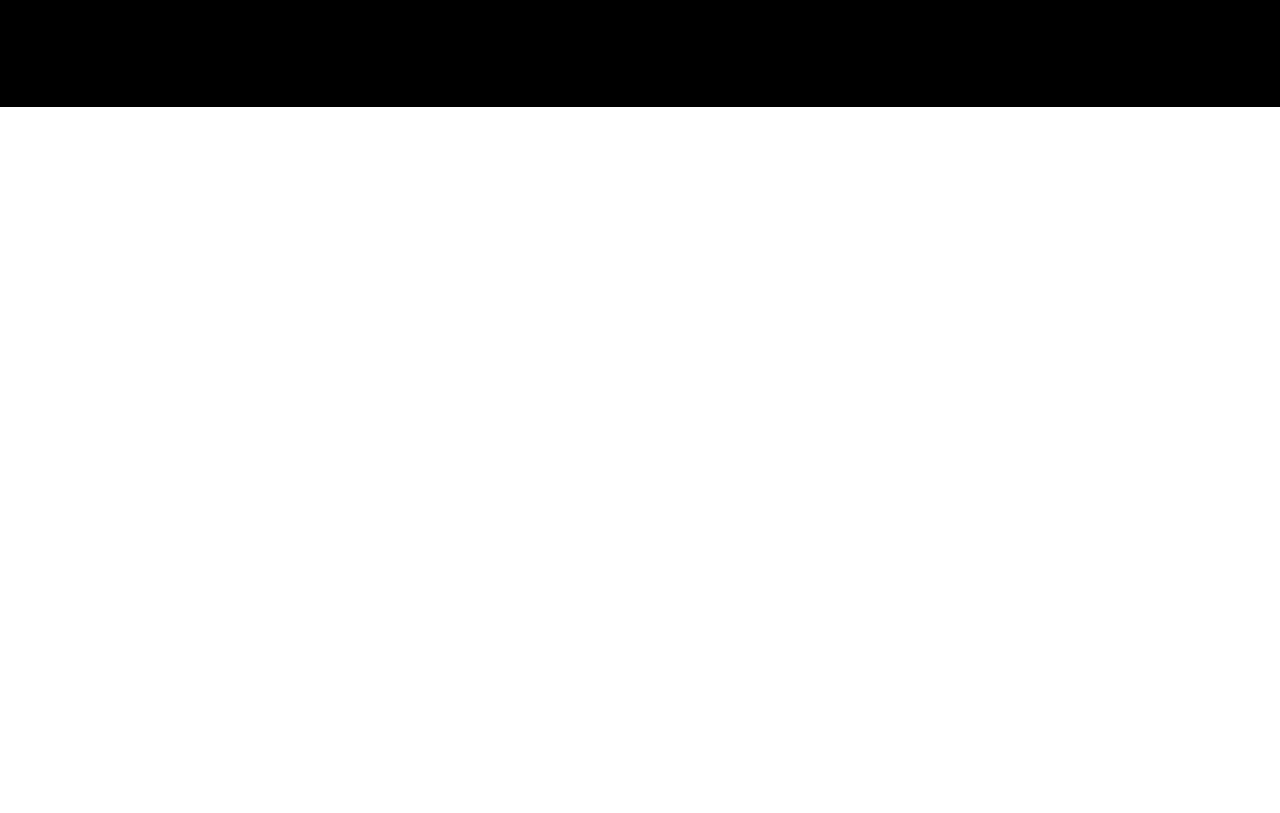
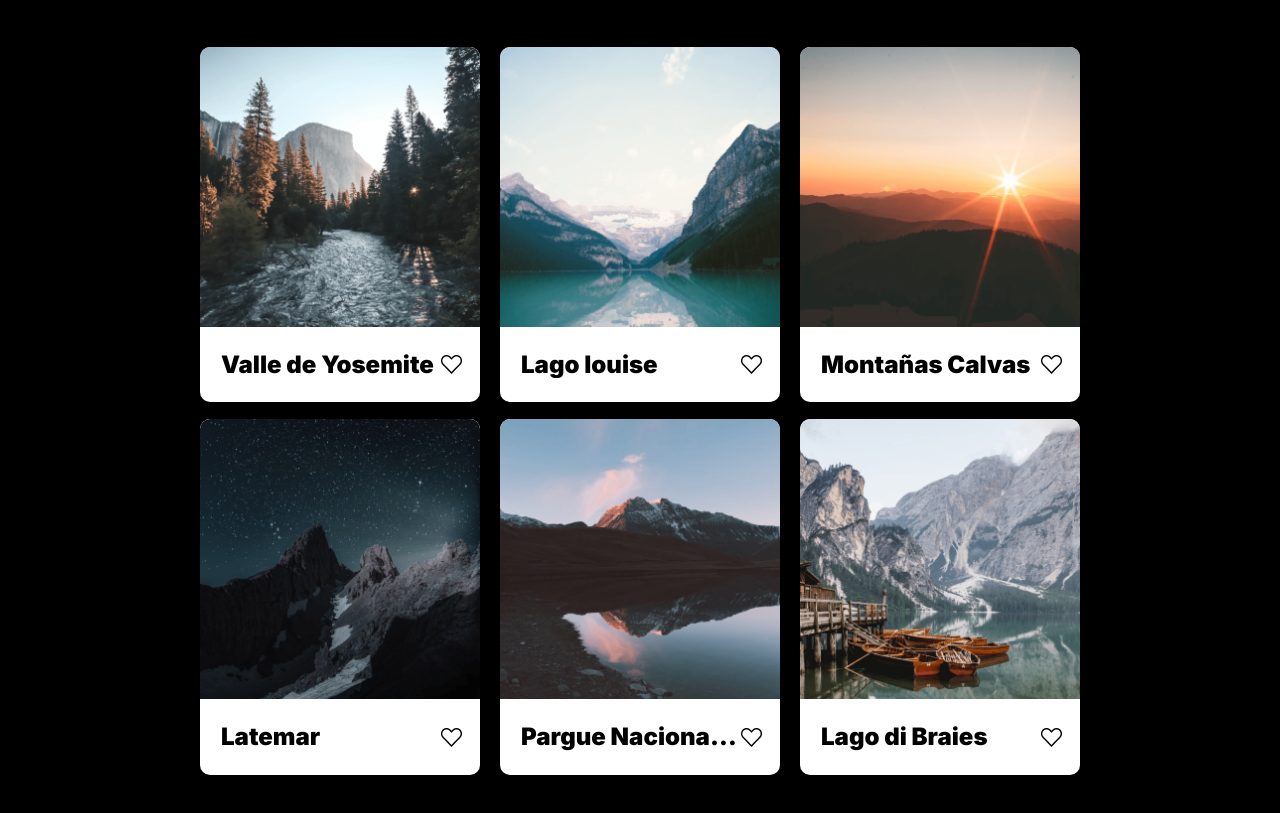
Before and after one commit to Isuris727/web_project_around, a plain HTML site: page index.html in a window 1280 px wide. Shown: the part 283-1096 px from the top of the page. Before the commit the page ends 800 px from the top, so only its background shows below. Drawn offline with Linux system fonts and the light colour scheme.

Commit message:
elements styles

```diff
--- /dev/null
+++ b/blocks/card.css
@@ -0,0 +1,35 @@
+.card {
+  background-color: rgba(255, 255, 255, 1);
+  border-radius: 10px;
+  overflow: hidden;
+  display: grid;
+  /* grid-template-columns: 2fr 1fr; */
+  /* grid-template-rows: 78.12% 21.88%; */
+  align-items: center;
+  justify-content: space-between;
+}
+.card__img {
+  /* grid-row: 1/3; */
+  width: 100%;
+  max-width: 282px;
+  max-height: 282px;
+  grid-column: 1/3;
+}
+.card__name {
+  font-weight: 900;
+  font-size: 24px;
+  color: rgba(0, 0, 0, 1);
+  overflow: hidden;
+  text-overflow: ellipsis;
+  display: inline;
+  text-wrap: nowrap;
+  margin-left: 21px;
+  /* grid-column: 1/2;*/
+}
+.card__btn {
+  width: 21px;
+  height: 19px;
+  grid-column: 2/3;
+  justify-self: end;
+  margin-right: 18px;
+}
--- a/blocks/elements.css
+++ b/blocks/elements.css
@@ -0,0 +1,11 @@
+.elements {
+  max-width: 880px;
+}
+.elements__cards {
+  margin: auto;
+  display: grid;
+  grid-template-columns: repeat(3, 1fr);
+  gap: 17px 20px;
+}
+.elements__card {
+}
--- a/index.html
+++ b/index.html
@@ -84,7 +84,88 @@
             />
           </button>
         </section>
-        <section class="elements"></section>
+        <section class="elements">
+          <div class="elements__cards">
+            <div class="elements__card card">
+              <img
+                class="card__img"
+                alt="Foto de Valle de Yosemite"
+                src="./images/image_yosemite-valley.png"
+              />
+              <p class="card__name">Valle de Yosemite</p>
+              <img
+                class="card__btn"
+                alt="Me gusta"
+                src="images/Vector_like_inactive.png"
+              />
+            </div>
+            <div class="elements__card card">
+              <img
+                class="card__img"
+                alt="Foto de lago Louise"
+                src="./images/image_lago-louise.png"
+              />
+              <p class="card__name">Lago louise</p>
+              <img
+                class="card__btn"
+                alt="Me gusta"
+                src="images/Vector_like_inactive.png"
+              />
+            </div>
+            <div class="elements__card card">
+              <img
+                class="card__img"
+                alt="Foto de Montañas Calvas"
+                src="./images/image_montanas-calvas.png"
+              />
+              <p class="card__name">Montañas Calvas</p>
+              <img
+                class="card__btn"
+                alt="Me gusta"
+                src="images/Vector_like_inactive.png"
+              />
+            </div>
+            <div class="elements__card card">
+              <img
+                class="card__img"
+                alt="Foto de latemar"
+                src="./images/image-latemar.png"
+              />
+              <p class="card__name">Latemar</p>
+              <img
+                class="card__btn"
+                alt="Me gusta"
+                src="images/Vector_like_inactive.png"
+              />
+            </div>
+            <div class="elements__card card">
+              <img
+                class="card__img"
+                alt="Foto de Parque Nacional Vanois"
+                src="./images/image_vanois-national-park.png"
+              />
+              <p class="card__name">Pargue Nacional Vanois</p>
+              <img
+                class="card__btn"
+                alt="Me gusta"
+                src="images/Vector_like_inactive.png"
+              />
+            </div>
+            <div class="elements__card card">
+              <img
+                class="card__img"
+                alt="Foto de lago di Braies"
+                src="./images/image-lago-di-braies.png"
+              />
+              <p class="card__name">Lago di Braies</p>
+              <img
+                class="card__btn"
+                alt="Me gusta"
+                src="images/Vector_like_inactive.png"
+              />
+            </div>
+          </div>
+        </section>
       </main>
       <footer class="footer page__footer"></footer>
     </div>
--- a/pages/index.css
+++ b/pages/index.css
@@ -8,4 +8,5 @@
 @import url(../blocks/form.css);
 @import url(../blocks/popup.css);
 @import url(../blocks/elements.css);
+@import url(../blocks/card.css);
 @import url(../blocks/footer.css);
```
